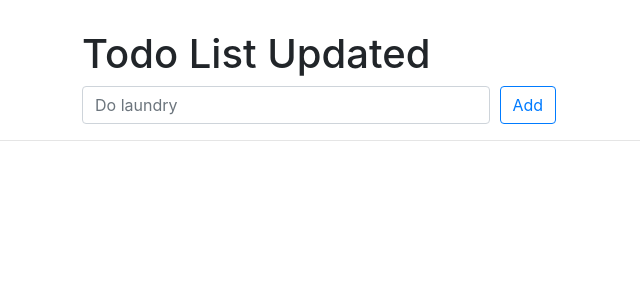
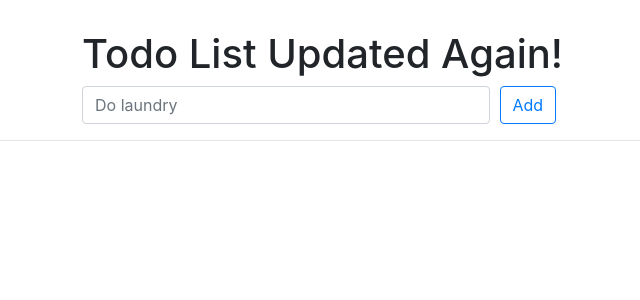
Before and after one commit to rishabhpundir/todo_cicd, a Django app: page / in a window 1280 px wide. Shown: the top 300 px of the page, without its empty margins (193-833 px from the left). Run offline with Django 4.2, Linux system fonts and the light colour scheme; data that the repository does not hold is empty; some libraries are stand-ins or nearby versions.

Commit message:
CICD working finally - tesing template updated

```diff
--- a/templates/todos/index.html
+++ b/templates/todos/index.html
@@ -12,7 +12,7 @@
     <div class="offset-md-2 col-lg-9">
       <div class="page-header">
         <h1>
-          Todo List Updated
+          Todo List Updated Again!
         </h1>
       </div>
     </div>
```
